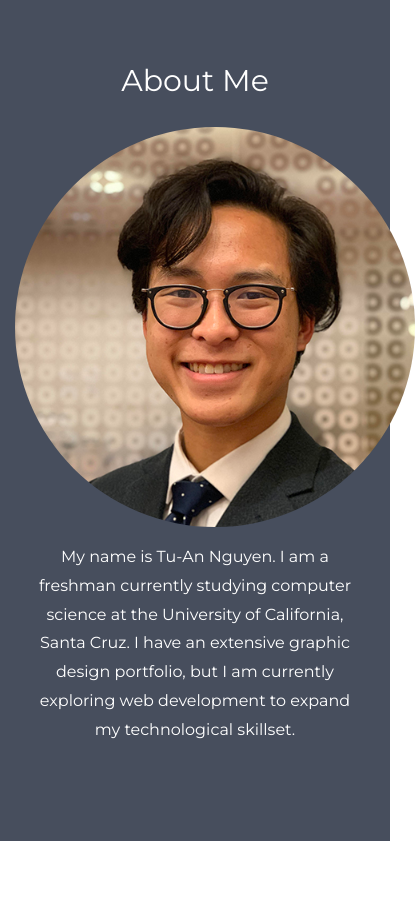
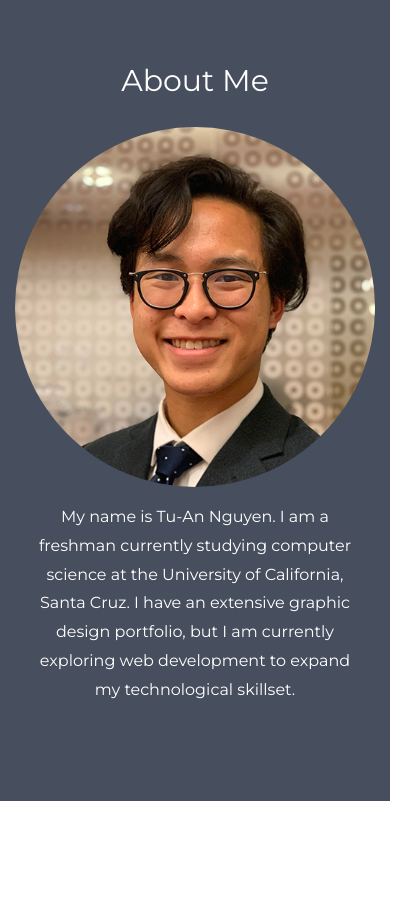
Before and after one commit to tu-annguyen/personal-site, a plain HTML site: page index.html in a window 390 px wide. Shown: the part 960-1858 px from the top of the page, 415 px wide, since content can reach past the window. Drawn offline with nearby package versions, Linux system fonts and the light colour scheme.

Commit message:
Fixed portrait image responsiveness

```diff
--- a/assets/css/style.css
+++ b/assets/css/style.css
@@ -59,6 +59,10 @@ body, html {
   color: #ffffff;
   padding-top: 70px;
   padding-bottom: 70px;
+}
+
+.img-responsive {
+  margin: auto;
 }
 
 /* Follow me and Skills */
--- a/index.html
+++ b/index.html
@@ -45,7 +45,7 @@
 
 <div class="container-fluid bg-2 text-center" id="about-me">
   <h2 class="margin">About Me</h2>
-  <img src="assets/images/portrait.jpg" class="img-circle" alt="portrait" width="400" height="400">
+  <img src="assets/images/portrait.jpg" class="img-responsive img-circle" alt="portrait" width="400" height="400">
   <p>My name is Tu-An Nguyen. I am a freshman currently studying computer science at the University of California, Santa Cruz. I have an extensive graphic design portfolio, but I am currently exploring web development to expand my technological skillset.</p>
 </div>
 
```
